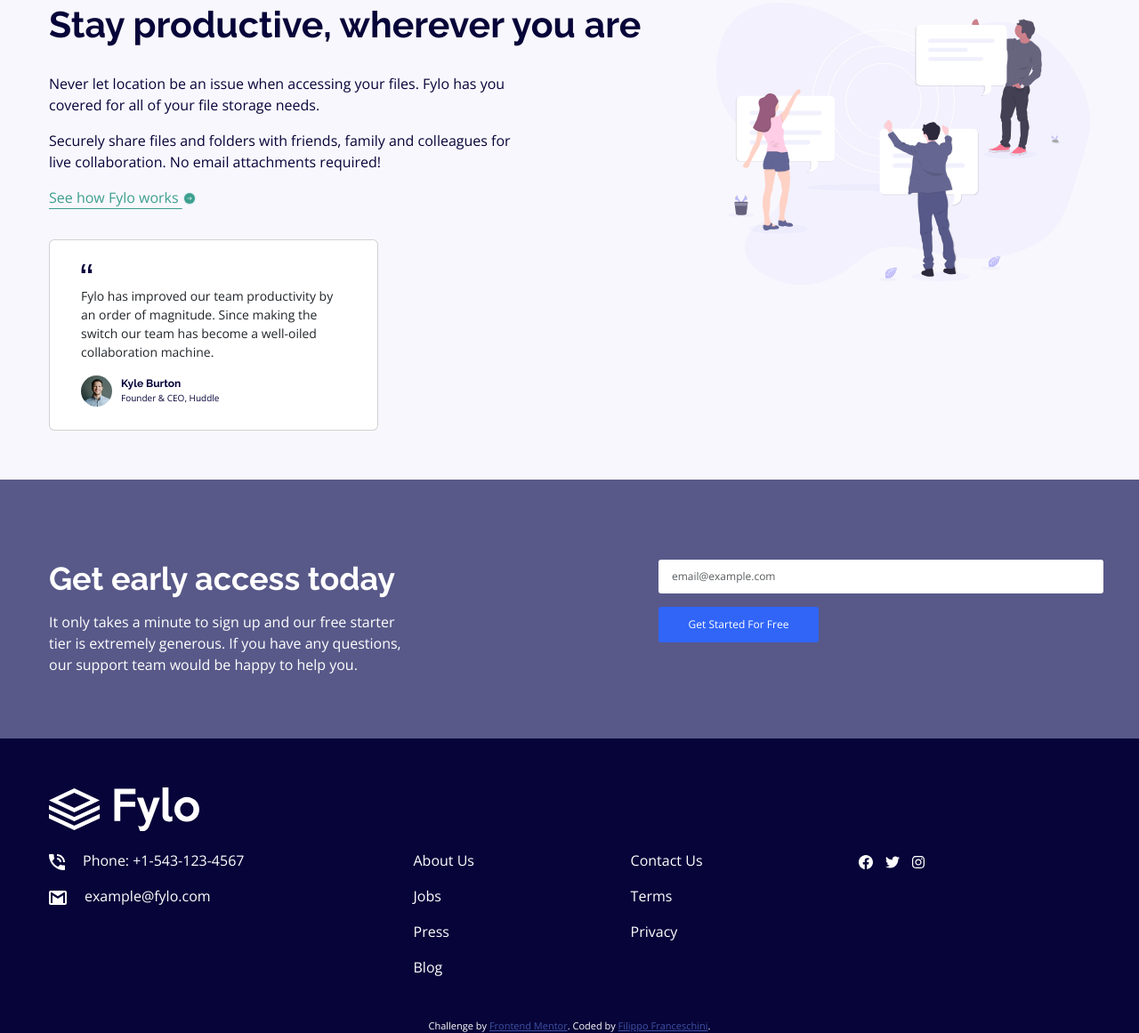
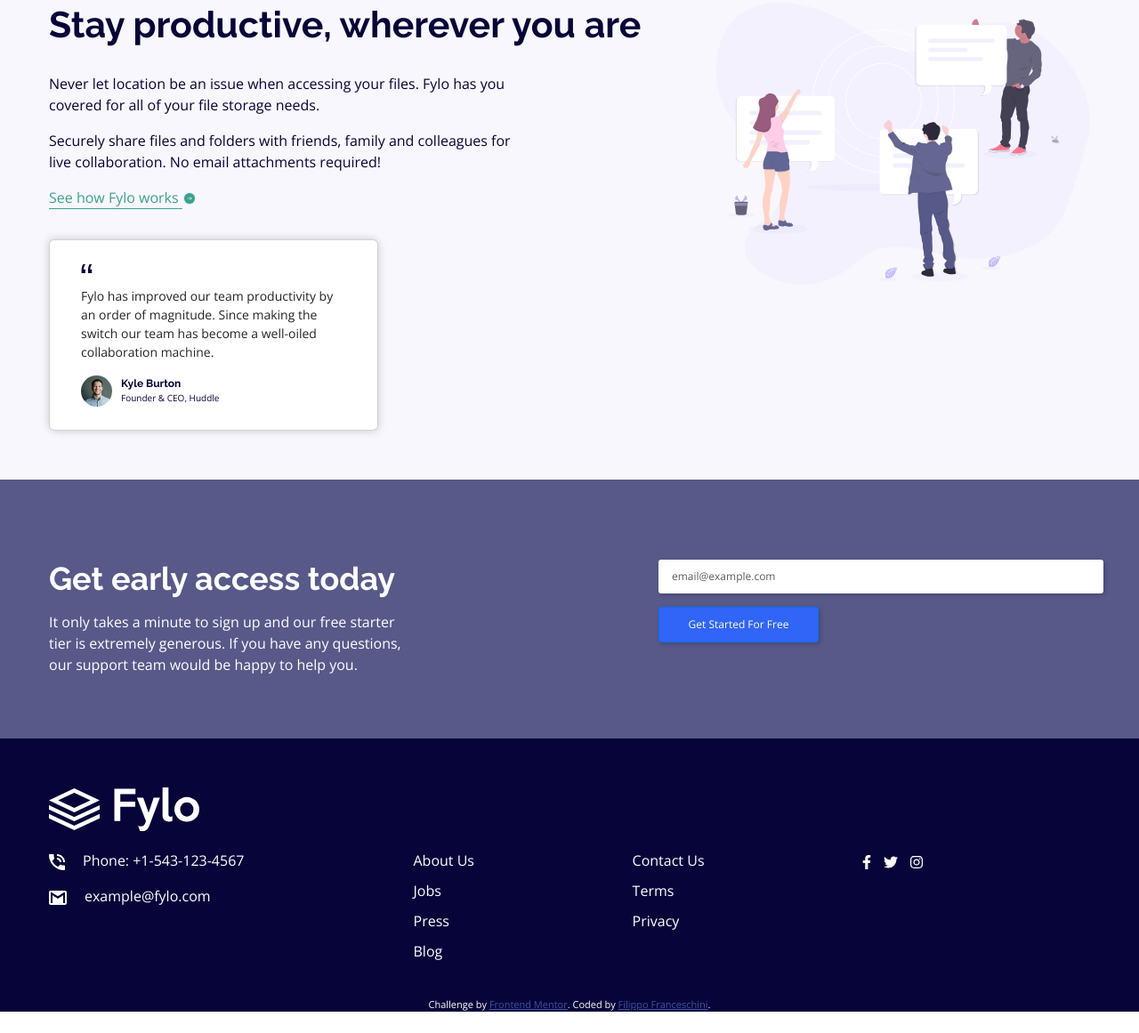
Before and after one commit to filippofr/css, a website: page index.html in a window 1280 px wide. Shown: the part 955-2116 px from the top of the page at 89% size. After the commit the page ends 2092 px from the top, so only its background shows below. Drawn offline with nearby package versions, Linux system fonts and the light colour scheme.

Commit message:
desktop finito

```diff
--- a/index.html
+++ b/index.html
@@ -9,6 +9,8 @@
   <link rel="preconnect" href="https://fonts.googleapis.com">
   <link rel="preconnect" href="https://fonts.gstatic.com" crossorigin>
   <link href="https://fonts.googleapis.com/css2?family=Open+Sans&family=Raleway:wght@400;700&display=swap" rel="stylesheet">
+  <link rel="stylesheet" href="https://cdnjs.cloudflare.com/ajax/libs/font-awesome/6.0.0-beta3/css/all.min.css" integrity="sha512-mCE/ENFhjR2Z0BYQKnFCx2YCBGB91dzWyVn7UO08b6dYXxs/d+Q4BBjZMbE4Q2jUBj9juXC55N/gCb1MOErkg==" crossorigin="anonymous" referrerpolicy="no-referrer" />
+
 
   <title>Frontend Mentor | Fylo landing page with two column layout</title>
 
@@ -40,7 +42,7 @@
           family, and co-workers.</p>
           <div class="email-section">
             <input type="email" class="form-control" id="exampleFormControlInput1" placeholder="Enter your email...">
-            <button type="button" class="btn">Get Started</button>
+            <button type="button" class="btn btn-primary">Get Started</button>
           </div>
       </div>
       <div class="image"></div>
@@ -62,7 +64,12 @@
           <p>Securely share files and folders with friends, family and colleagues for
             live collaboration. No email attachments required!</p>
         </div>
-        <a class="link-offset-3" href="#">See how Fylo works <img src="./images/icon-arrow.svg" alt=""></a>
+        <a class="link-offset-3 external-link" href="#">
+          <div class="">
+            <span>See how Fylo works</span>
+            <img src="./images/icon-arrow.svg" alt="">
+          </div>
+        </a>
         <div class="card">
           <div class="card-body">
             <img src="./images/icon-quotes.svg" alt="">
@@ -91,7 +98,7 @@
     </div>
     <div class="email-section">
       <input type="email" class="form-control" id="exampleFormControlInput1" placeholder="email@example.com">
-      <button type="button" class="btn">Get Started For Free</button>
+      <button type="button" class="btn btn-primary">Get Started For Free</button>
     </div>
   </div>
 
@@ -103,20 +110,20 @@
         <p><img class="contact-icon" src="./images/icon-email.svg" alt="">example@fylo.com</p>
       </div>
       <div class="two">
-        <p>About Us</p>
-        <p>Jobs</p>
-        <p>Press</p>
-        <p>Blog</p>
+        <a class="link" href="#">About Us</a>
+        <a class="link" href="#">Jobs</a>
+        <a class="link" href="#">Press</a>
+        <a class="link" href="#">Blog</a>
       </div>
       <div class="three">
-        <p>Contact Us</p>
-        <p>Terms</p>
-        <p>Privacy</p>
+        <a class="link" href="#">Contact Us</a>
+        <a class="link" href="#">Terms</a>
+        <a class="link" href="#">Privacy</a>
       </div>
       <div class="four">
-        <img class="social" src="./images/icon-facebook.svg" alt="">
-        <img class="social" src="./images/icon-twitter.svg" alt="">
-        <img class="social" src="./images/icon-instagram.svg" alt="">
+        <a href="#"><svg class="social" xmlns="http://www.w3.org/2000/svg" height="1em" viewBox="0 0 320 512"><!--! Font Awesome Free 6.4.0 by @fontawesome - https://fontawesome.com License - https://fontawesome.com/license (Commercial License) Copyright 2023 Fonticons, Inc. --><path d="M279.14 288l14.22-92.66h-88.91v-60.13c0-25.35 12.42-50.06 52.24-50.06h40.42V6.26S260.43 0 225.36 0c-73.22 0-121.08 44.38-121.08 124.72v70.62H22.89V288h81.39v224h100.17V288z"/></svg></a>
+        <a href="#"><svg class="social" xmlns="http://www.w3.org/2000/svg" height="1em" viewBox="0 0 512 512"><!--! Font Awesome Free 6.4.0 by @fontawesome - https://fontawesome.com License - https://fontawesome.com/license (Commercial License) Copyright 2023 Fonticons, Inc. --><path d="M459.37 151.716c.325 4.548.325 9.097.325 13.645 0 138.72-105.583 298.558-298.558 298.558-59.452 0-114.68-17.219-161.137-47.106 8.447.974 16.568 1.299 25.34 1.299 49.055 0 94.213-16.568 130.274-44.832-46.132-.975-84.792-31.188-98.112-72.772 6.498.974 12.995 1.624 19.818 1.624 9.421 0 18.843-1.3 27.614-3.573-48.081-9.747-84.143-51.98-84.143-102.985v-1.299c13.969 7.797 30.214 12.67 47.431 13.319-28.264-18.843-46.781-51.005-46.781-87.391 0-19.492 5.197-37.36 14.294-52.954 51.655 63.675 129.3 105.258 216.365 109.807-1.624-7.797-2.599-15.918-2.599-24.04 0-57.828 46.782-104.934 104.934-104.934 30.213 0 57.502 12.67 76.67 33.137 23.715-4.548 46.456-13.32 66.599-25.34-7.798 24.366-24.366 44.833-46.132 57.827 21.117-2.273 41.584-8.122 60.426-16.243-14.292 20.791-32.161 39.308-52.628 54.253z"/></svg></a>
+        <a href="#"><svg class="social" xmlns="http://www.w3.org/2000/svg" height="1em" viewBox="0 0 448 512"><!--! Font Awesome Free 6.4.0 by @fontawesome - https://fontawesome.com License - https://fontawesome.com/license (Commercial License) Copyright 2023 Fonticons, Inc. --><path d="M224.1 141c-63.6 0-114.9 51.3-114.9 114.9s51.3 114.9 114.9 114.9S339 319.5 339 255.9 287.7 141 224.1 141zm0 189.6c-41.1 0-74.7-33.5-74.7-74.7s33.5-74.7 74.7-74.7 74.7 33.5 74.7 74.7-33.6 74.7-74.7 74.7zm146.4-194.3c0 14.9-12 26.8-26.8 26.8-14.9 0-26.8-12-26.8-26.8s12-26.8 26.8-26.8 26.8 12 26.8 26.8zm76.1 27.2c-1.7-35.9-9.9-67.7-36.2-93.9-26.2-26.2-58-34.4-93.9-36.2-37-2.1-147.9-2.1-184.9 0-35.8 1.7-67.6 9.9-93.9 36.1s-34.4 58-36.2 93.9c-2.1 37-2.1 147.9 0 184.9 1.7 35.9 9.9 67.7 36.2 93.9s58 34.4 93.9 36.2c37 2.1 147.9 2.1 184.9 0 35.9-1.7 67.7-9.9 93.9-36.2 26.2-26.2 34.4-58 36.2-93.9 2.1-37 2.1-147.8 0-184.8zM398.8 388c-7.8 19.6-22.9 34.7-42.6 42.6-29.5 11.7-99.5 9-132.1 9s-102.7 2.6-132.1-9c-19.6-7.8-34.7-22.9-42.6-42.6-11.7-29.5-9-99.5-9-132.1s-2.6-102.7 9-132.1c7.8-19.6 22.9-34.7 42.6-42.6 29.5-11.7 99.5-9 132.1-9s102.7-2.6 132.1 9c19.6 7.8 34.7 22.9 42.6 42.6 11.7 29.5 9 99.5 9 132.1s2.7 102.7-9 132.1z"/></svg></a>
       </div>
     </div>
     <footer>
@@ -127,9 +134,5 @@
     </footer>
   </div>
 
-
-
-
-
 </body>
 </html>
--- /dev/null
+++ b/package.json
@@ -0,0 +1,5 @@
+{
+  "dependencies": {
+    "bootstrap-icons": "^1.10.5"
+  }
+}
--- a/style.css
+++ b/style.css
@@ -4,7 +4,9 @@
   --desaturated-blue: hsl(238, 22%, 44%);
   /* accent */
   --bright-blue: hsl(224, 93%, 58%);
+  --very-bright-blue: hsl(224, 100%, 72%);
   --moderate-cyan: hsl(170, 45%, 43%);
+  --bright-cyan: hsl(168deg 65% 79%);
   /* neutral */
   --light-grayish-blue: hsl(250, 60%, 98%);
   --light-gray: hsl(0, 0%, 75%);
@@ -33,6 +35,10 @@ body{
 }
 a{
   color: var(--moderate-cyan);
+}
+a:Hover{
+  color: var(--bright-cyan);
+  fill: var(--bright-cyan);
 }
 
 /* menu */
@@ -84,6 +90,7 @@ img.logo{
   font-size: 12px;
   border-color: var(--light-gray);
   border-width: 2px;
+  box-shadow: 2px 2px 5px rgba(0, 0, 0, 0.2);
 }
 .btn{
   margin-left: 15px;
@@ -92,6 +99,12 @@ img.logo{
   font-size: 12px;
   background-color: var(--bright-blue);
   color: white;
+  box-shadow: 2px 2px 5px rgba(0, 0, 0, 0.2);
+}
+.btn:hover{
+  background-color: var(--very-bright-blue);
+  color: white;
+  border-width: 0;
 }
 .first-section .image{
   grid-area: "image";
@@ -157,6 +170,7 @@ img.logo{
   margin-top: 35px;
   padding: 20px 35px 20px 35px;
   width: 370px;
+  box-shadow: 2px 2px 10px rgba(0, 0, 0, 0.097), -2px -2px 10px rgba(0, 0, 0, 0.097);
 }
 .card-body{
   padding: 0;
@@ -169,6 +183,14 @@ img.logo{
   width: 35px;
   height: 35px;
   border-radius: 50%;
+}
+.external-link{
+  width: fit-content;
+  margin-right: auto;
+  display: flex;
+}
+.external-link:hover{
+  fill: var(--bright-cyan);
 }
 
 /* terza sezione */
@@ -219,5 +241,17 @@ img.logo{
 }
 .social{
   margin-right: 10px;
+  fill: white;
+}
+.social:hover{
+  fill: var(--very-bright-blue);
+}
+.link{
   color: white;
+  text-decoration: none;
+  display: block;
+  margin-bottom: 10px;
 }
+.link:hover{
+  color: var(--very-bright-blue);
+}
```
Also changed, not shown: 2 other files.
